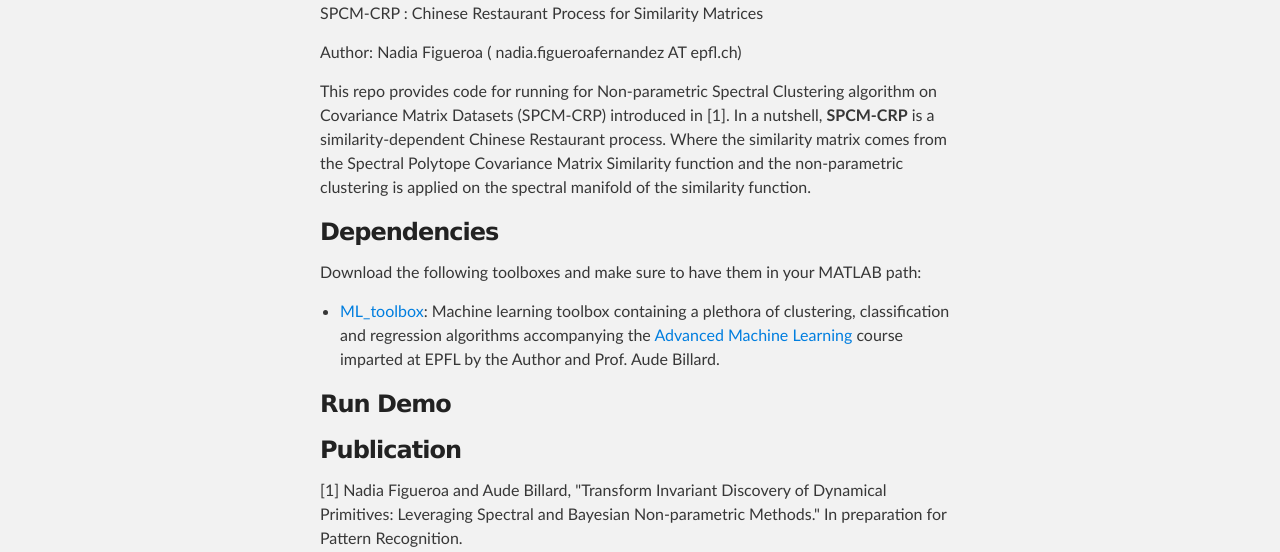
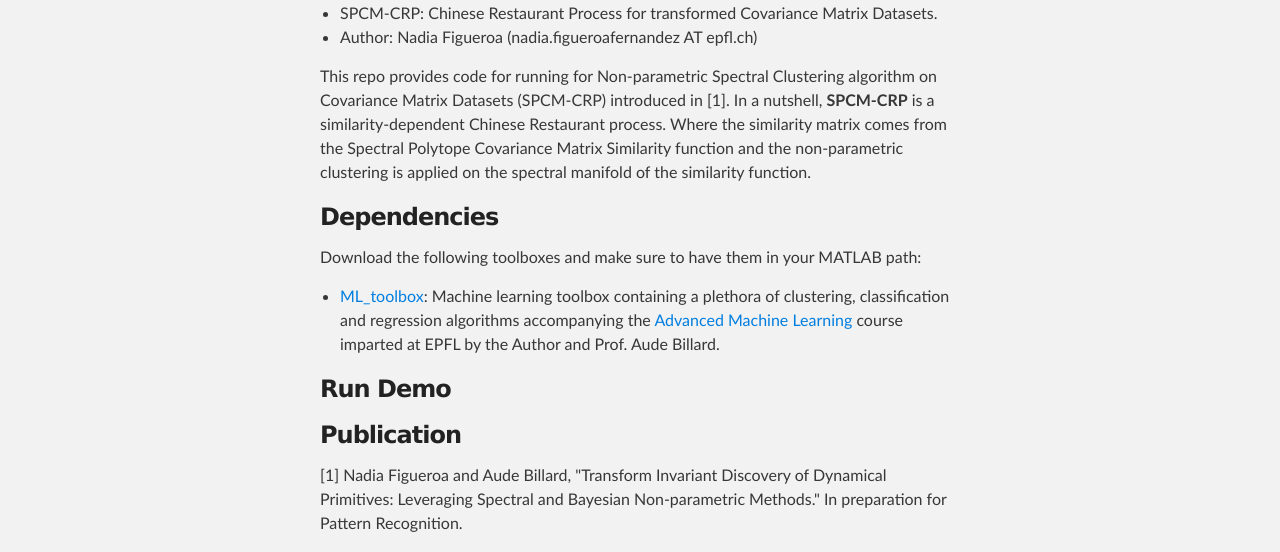
Before and after one commit to nbfigueroa/SPCM-CRP, a plain HTML site: page index.html in a window 1280 px wide. Shown: the part 548-1100 px from the top of the page. Drawn offline with Linux system fonts and the light colour scheme.

```diff
--- a/index.html
+++ b/index.html
@@ -34,9 +34,10 @@
         <h1>
 <a id="spcm-crp" class="anchor" href="#spcm-crp" aria-hidden="true"><span aria-hidden="true" class="octicon octicon-link"></span></a>SPCM-CRP</h1>
 
-<p>SPCM-CRP : Chinese Restaurant Process for Similarity Matrices</p>
-
-<p>Author: Nadia Figueroa ( nadia.figueroafernandez AT epfl.ch)</p>
+<ul>
+<li>SPCM-CRP: Chinese Restaurant Process for transformed Covariance Matrix Datasets.</li>
+<li>Author:   Nadia Figueroa (nadia.figueroafernandez AT epfl.ch)</li>
+</ul>
 
 <p>This repo provides code for running for Non-parametric Spectral Clustering algorithm on Covariance Matrix Datasets (SPCM-CRP) introduced in [1]. In a nutshell, <strong>SPCM-CRP</strong> is a similarity-dependent Chinese Restaurant process. Where the similarity matrix comes from the Spectral Polytope Covariance Matrix Similarity function and the non-parametric clustering is applied on the spectral manifold of the similarity function.</p>
 
--- a/params.json
+++ b/params.json
@@ -1,6 +1,6 @@
 {
   "name": "Spectral Polytope Covariance Matrix - Chinese Restaurant Process (SPCM-CRP)",
   "tagline": "Non-parametric clustering of transformed Covariance matrices.",
-  "body": "# SPCM-CRP\r\nSPCM-CRP : Chinese Restaurant Process for Similarity Matrices\r\n\r\nAuthor: Nadia Figueroa ( nadia.figueroafernandez AT epfl.ch)\r\n\r\nThis repo provides code for running for Non-parametric Spectral Clustering algorithm on Covariance Matrix Datasets (SPCM-CRP) introduced in [1]. In a nutshell, **SPCM-CRP** is a similarity-dependent Chinese Restaurant process. Where the similarity matrix comes from the Spectral Polytope Covariance Matrix Similarity function and the non-parametric clustering is applied on the spectral manifold of the similarity function.\r\n\r\n### Dependencies\r\nDownload the following toolboxes and make sure to have them in your MATLAB path:\r\n- [ML_toolbox](): Machine learning toolbox containing a plethora of clustering, classification and regression algorithms accompanying the [Advanced Machine Learning]() course imparted at EPFL by the Author and Prof. Aude Billard.\r\n\r\n\r\n### Run Demo\r\n\r\n\r\n### Publication\r\n[1] Nadia Figueroa and Aude Billard, \"Transform Invariant Discovery of Dynamical Primitives: Leveraging Spectral and Bayesian Non-parametric Methods.\" In preparation for Pattern Recognition.\r\n",
+  "body": "# SPCM-CRP\r\n* SPCM-CRP: Chinese Restaurant Process for transformed Covariance Matrix Datasets.\r\n* Author:   Nadia Figueroa (nadia.figueroafernandez AT epfl.ch)\r\n\r\nThis repo provides code for running for Non-parametric Spectral Clustering algorithm on Covariance Matrix Datasets (SPCM-CRP) introduced in [1]. In a nutshell, **SPCM-CRP** is a similarity-dependent Chinese Restaurant process. Where the similarity matrix comes from the Spectral Polytope Covariance Matrix Similarity function and the non-parametric clustering is applied on the spectral manifold of the similarity function.\r\n\r\n### Dependencies\r\nDownload the following toolboxes and make sure to have them in your MATLAB path:\r\n- [ML_toolbox](): Machine learning toolbox containing a plethora of clustering, classification and regression algorithms accompanying the [Advanced Machine Learning]() course imparted at EPFL by the Author and Prof. Aude Billard.\r\n\r\n\r\n### Run Demo\r\n\r\n\r\n### Publication\r\n[1] Nadia Figueroa and Aude Billard, \"Transform Invariant Discovery of Dynamical Primitives: Leveraging Spectral and Bayesian Non-parametric Methods.\" In preparation for Pattern Recognition.\r\n",
   "note": "Don't delete this file! It's used internally to help with page regeneration."
 }
```
